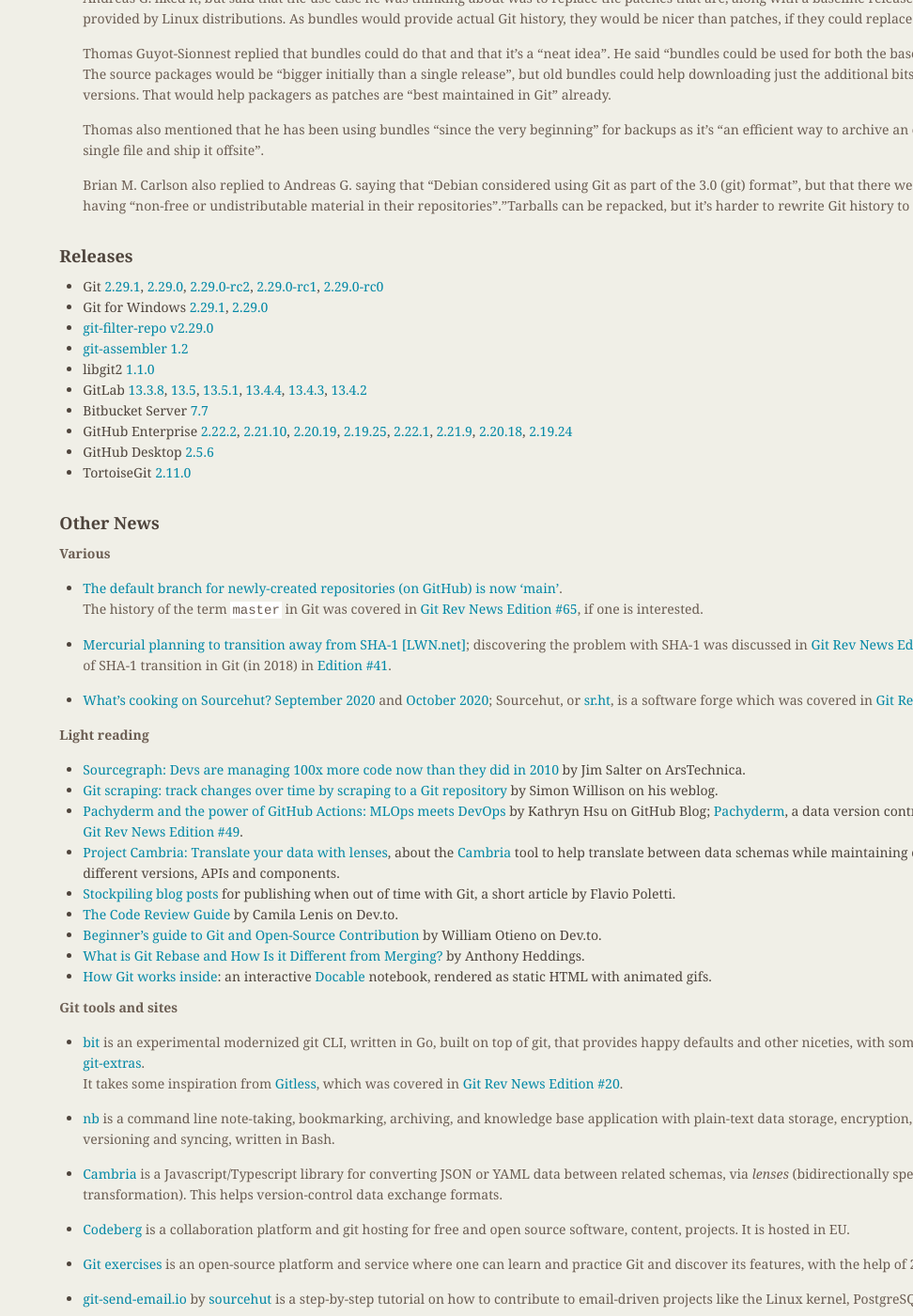
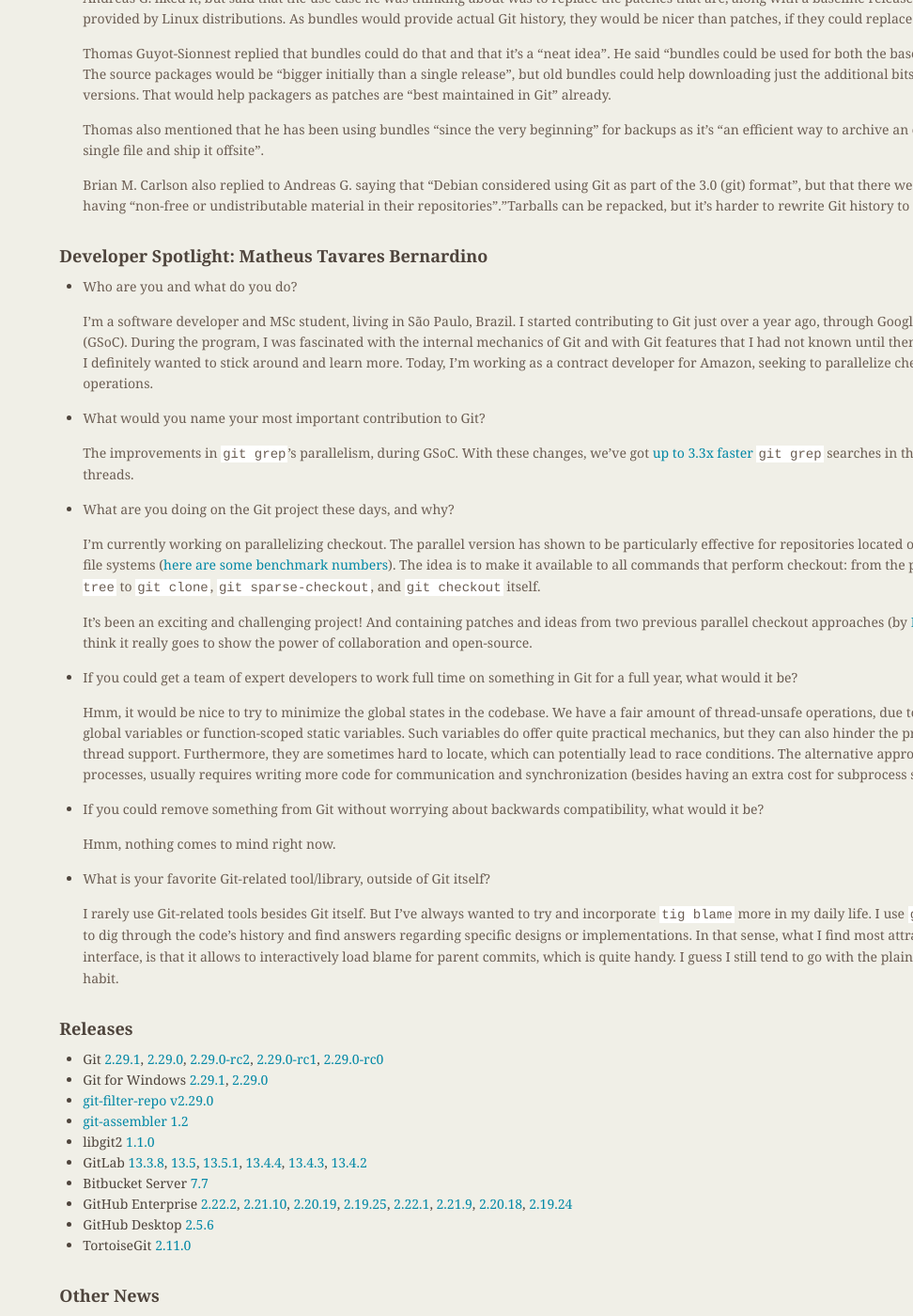
Before and after one commit to git/git.github.io, a Jekyll site: the page built from rev_news/drafts/edition-68.md, in a window 1280 px wide and 1400 px high, scrolled down 899 px. Shown: the whole window at 94% size, without its empty margins (308-1280 px from the left). Built offline with Jekyll 4.4.1, drawn with Linux system fonts in a browser that asks for light colours.

Commit message:
rn-68: add inteview with Matheus Tavares Bernardino

```diff
--- a/rev_news/drafts/edition-68.md
+++ b/rev_news/drafts/edition-68.md
@@ -101,9 +101,66 @@
   material in their repositories"."Tarballs can be repacked, but it's
   harder to rewrite Git history to exclude objects."
 
-<!---
-## Developer Spotlight:
--->
+
+## Developer Spotlight: Matheus Tavares Bernardino
+
+* Who are you and what do you do?
+
+  I'm a software developer and MSc student, living in São Paulo, Brazil. I
+  started contributing to Git just over a year ago, through Google Summer of Code
+  (GSoC). During the program, I was fascinated with the internal mechanics of Git
+  and with Git features that I had not known until then. So, at the end of GSoC, I
+  definitely wanted to stick around and learn more. Today, I'm working as a
+  contract developer for Amazon, seeking to parallelize checkout and other Git
+  operations.
+
+* What would you name your most important contribution to Git?
+
+  The improvements in `git grep`'s parallelism, during GSoC. With
+  these changes, we've got [up to 3.3x faster](https://matheustavares.gitlab.io/posts/git-2.26-faster-git-grep)
+  `git grep` searches in the object store, using threads.
+
+* What are you doing on the Git project these days, and why?
+
+  I'm currently working on parallelizing checkout. The parallel version has shown
+  to be particularly effective for repositories located on SSDs or over network
+  file systems ([here are some benchmark numbers](https://lore.kernel.org/git/cover.1597093021.git.matheus.bernardino@usp.br/)).
+  The idea is to make it available to all commands that perform checkout: from
+  the plumbing `git read-tree` to `git clone`, `git sparse-checkout`, and
+  `git checkout` itself.
+
+  It's been an exciting and challenging project! And containing patches
+  and ideas from two previous parallel checkout approaches (by
+  [Duy](https://lore.kernel.org/git/CACsJy8Ab=q0mbdcXn9O7=dKHaOuhUCNk4g6BU5kZHdPM+z7yng@mail.gmail.com/)
+  and [Jeff Hostetler](https://github.com/gitgitgadget/git/pull/628)), I think it
+  really goes to show the power of collaboration and open-source.
+
+* If you could get a team of expert developers to work full time on
+   something in Git for a full year, what would it be?
+
+  Hmm, it would be nice to try to minimize the global states in the codebase. We
+  have a fair amount of thread-unsafe operations, due to reads and writes to
+  global variables or function-scoped static variables. Such variables do offer
+  quite practical mechanics, but they can also hinder the process of adding
+  multi-thread support. Furthermore, they are sometimes hard to locate, which can
+  potentially lead to race conditions. The alternative approach, using
+  multi-processes, usually requires writing more code for communication and
+  synchronization (besides having an extra cost for subprocess spawning).
+
+* If you could remove something from Git without worrying about
+   backwards compatibility, what would it be?
+
+  Hmm, nothing comes to mind right now.
+
+* What is your favorite Git-related tool/library, outside of Git itself?
+
+  I rarely use Git-related tools besides Git itself. But I've always wanted to
+  try and incorporate `tig blame` more in my daily life. I use `git blame` quite
+  a lot, to dig through the code's history and find answers regarding specific
+  designs or implementations. In that sense, what I find most attractive about
+  the `tig` interface, is that it allows to interactively load blame for parent
+  commits, which is quite handy. I guess I still tend to go with the plain
+  `git blame` out of habit.
 
 ## Releases
 
```
